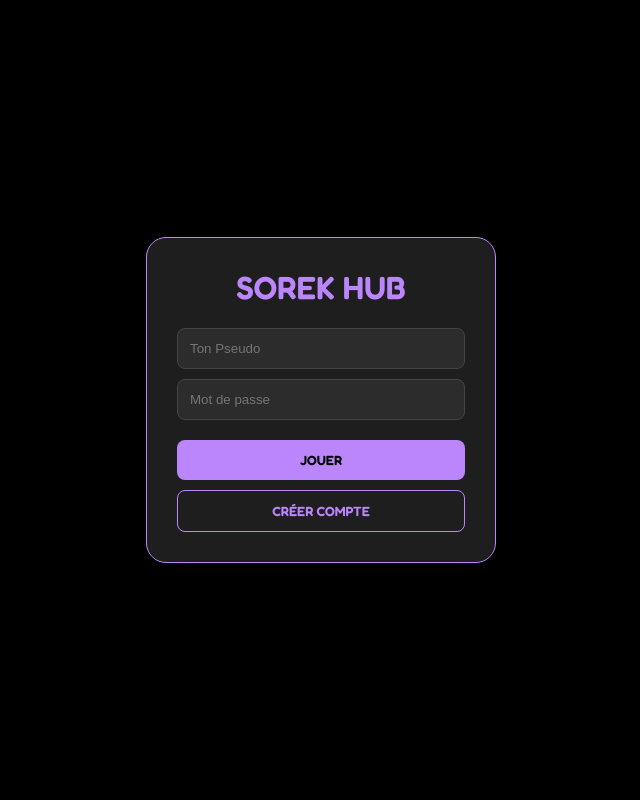
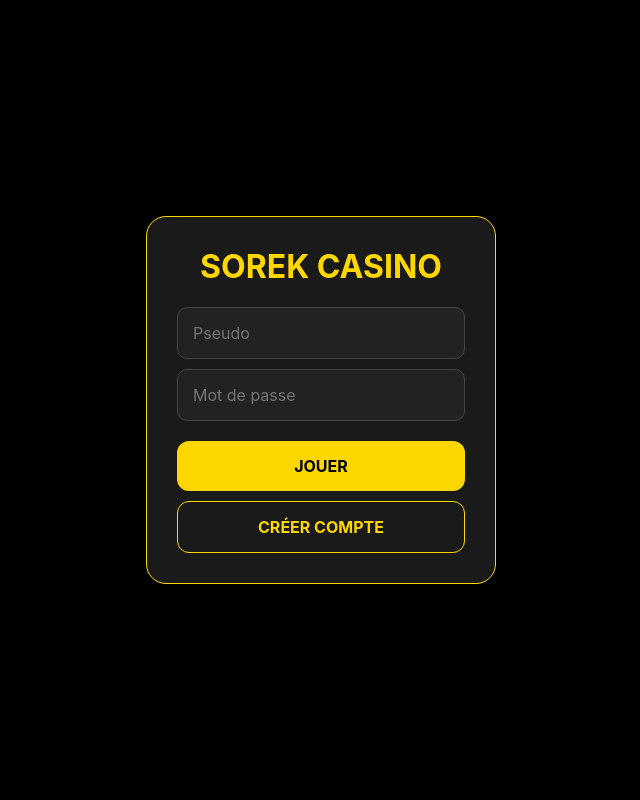
Before and after one commit to daxt61/tokacoockies_games, a Flask app: page / in a window 1280 px wide. Shown: the whole page, without its empty margins (319-959 px from the left). Run offline with Flask 3, Linux system fonts and the light colour scheme; some libraries are stand-ins or nearby versions.

Commit message:
Update index.html

```diff
--- a/templates/index.html
+++ b/templates/index.html
@@ -3,210 +3,307 @@
 <head>
     <meta charset="UTF-8">
     <meta name="viewport" content="width=device-width, initial-scale=1.0, maximum-scale=1.0, user-scalable=no, viewport-fit=cover">
-    <title>Sorek Hub V6 - Ultimate</title>
+    <title>Sorek Casino & Clicker</title>
     <script src="https://cdnjs.cloudflare.com/ajax/libs/socket.io/4.0.1/socket.io.js"></script>
-    <link href="https://fonts.googleapis.com/css2?family=Fredoka:wght@400;600&display=swap" rel="stylesheet">
     <style>
-        :root { --bg: #121212; --panel: #1e1e1e; --accent: #bb86fc; --gold: #ffd700; --green: #03dac6; --red: #cf6679; }
-        * { box-sizing: border-box; -webkit-tap-highlight-color: transparent; }
-        body { background: var(--bg); color: #e0e0e0; font-family: 'Fredoka', sans-serif; margin: 0; height: 100dvh; display: flex; flex-direction: column; overflow: hidden; }
+        :root { --bg: #101010; --panel: #1a1a1a; --accent: #ffd700; --text: #fff; --green: #4caf50; --red: #f44336; }
+        * { box-sizing: border-box; -webkit-tap-highlight-color: transparent; font-family: -apple-system, BlinkMacSystemFont, "Segoe UI", Roboto, sans-serif; }
+
+        body { background: var(--bg); color: var(--text); margin: 0; height: 100dvh; display: flex; flex-direction: column; overflow: hidden; user-select: none; }
+
+        /* TOAST NOTIFICATIONS (Meilleures popups) */
+        #toast-container { position: fixed; top: 50px; left: 50%; transform: translateX(-50%); z-index: 5000; width: 90%; max-width: 350px; pointer-events: none; }
+        .toast { background: rgba(30,30,30,0.95); color: #fff; padding: 12px 20px; border-radius: 25px; margin-bottom: 10px; text-align: center; box-shadow: 0 5px 15px rgba(0,0,0,0.5); opacity: 0; transform: translateY(-20px); transition: 0.3s; border: 1px solid #333; font-weight: bold; }
+        .toast.show { opacity: 1; transform: translateY(0); }
+        .toast.success { border-color: var(--green); color: var(--green); }
+        .toast.error { border-color: var(--red); color: var(--red); }
 
         /* HEADER */
-        header { padding: 15px; background: var(--panel); border-bottom: 2px solid #333; display: flex; justify-content: space-between; align-items: center; padding-top: env(safe-area-inset-top, 15px); }
-        #rank-badge { font-size: 0.7rem; background: var(--accent); color: black; padding: 2px 6px; border-radius: 4px; font-weight: bold; margin-right: 5px; }
+        header { padding: 15px; background: var(--panel); display: flex; justify-content: space-between; align-items: center; border-bottom: 1px solid #333; padding-top: env(safe-area-inset-top, 20px); }
+        .badge { background: #333; padding: 4px 8px; border-radius: 6px; font-size: 0.7rem; font-weight: bold; color: var(--accent); }
 
         /* MAIN */
         main { flex: 1; overflow-y: auto; position: relative; }
-        .view { display: none; padding: 20px; animation: fadeIn 0.3s; }
+        .view { display: none; padding: 20px; animation: fadeUp 0.3s ease-out; height: 100%; }
         .view.active { display: block; }
-        @keyframes fadeIn { from { opacity:0; transform:translateY(10px); } to { opacity:1; transform:translateY(0); } }
+        @keyframes fadeUp { from { opacity:0; transform:translateY(15px); } to { opacity:1; transform:translateY(0); } }
 
-        /* CLICKER */
-        #btn-clicker { width: 160px; height: 160px; border-radius: 50%; border: 8px solid var(--accent); background: radial-gradient(circle, #333 0%, #1e1e1e 100%); font-size: 4rem; cursor: pointer; display: flex; align-items: center; justify-content: center; margin: 20px auto; color: white; box-shadow: 0 0 25px rgba(187, 134, 252, 0.3); }
-        #btn-clicker:active { transform: scale(0.92); border-color: white; }
+        /* BUTTON CLICKER */
+        #clicker-container { display: flex; flex-direction: column; align-items: center; justify-content: center; height: 80%; }
+        #btn-clicker {
+            width: 180px; height: 180px; border-radius: 50%;
+            background: radial-gradient(circle, #2a2a2a, #000);
+            border: 6px solid var(--accent); font-size: 5rem;
+            cursor: pointer; box-shadow: 0 0 30px rgba(255, 215, 0, 0.2);
+            transition: transform 0.05s; display: flex; align-items: center; justify-content: center;
+        }
+        #btn-clicker:active { transform: scale(0.92); border-color: #fff; }
+        .pulse-anim { animation: pulse 0.5s; }
+        @keyframes pulse { 0% {box-shadow: 0 0 0 0 rgba(255, 215, 0, 0.7);} 70% {box-shadow: 0 0 0 20px rgba(0, 0, 0, 0);} 100% {box-shadow: 0 0 0 0 rgba(0, 0, 0, 0);} }
 
         /* CASINO */
-        .slot-machine { background: #000; padding: 20px; border-radius: 15px; border: 4px solid var(--gold); text-align: center; margin-top: 20px; }
-        #slot-display { font-size: 3rem; margin: 20px 0; min-height: 60px; }
-        .btn-gold { background: var(--gold); color: black; }
-
-        /* FRIENDS */
-        .friend-item { display: flex; justify-content: space-between; background: #2c2c2c; padding: 10px; margin-bottom: 8px; border-radius: 8px; align-items: center; }
-        .status-dot { width: 10px; height: 10px; border-radius: 50%; display: inline-block; margin-right: 5px; }
-        .online { background: var(--green); box-shadow: 0 0 5px var(--green); }
-        .offline { background: var(--red); }
+        .slot-machine { background: #000; padding: 20px; border-radius: 20px; border: 4px solid var(--accent); text-align: center; margin-top: 30px; box-shadow: inset 0 0 20px #000; }
+        .slots-window { display: flex; justify-content: center; gap: 10px; font-size: 3.5rem; background: #111; padding: 20px; border-radius: 10px; margin-bottom: 20px; border: 1px solid #333; overflow: hidden; height: 100px; align-items: center; }
+        .slot-col { width: 60px; text-align: center; }
 
         /* UI ELEMENTS */
-        .btn { background: var(--accent); border: none; padding: 12px; color: black; border-radius: 8px; font-weight: 600; width: 100%; margin-top: 10px; font-family: inherit; }
-        input { background: #2c2c2c; border: 1px solid #444; color: white; padding: 12px; border-radius: 8px; width: 100%; margin-bottom: 10px; outline: none; }
+        .btn { width: 100%; padding: 15px; border-radius: 12px; border: none; font-weight: bold; font-size: 1rem; cursor: pointer; margin-top: 10px; transition: 0.2s; }
+        .btn-primary { background: var(--accent); color: #000; }
+        .btn-primary:active { transform: scale(0.98); background: #e6c200; }
+        .btn-red { background: var(--red); color: white; }
+
+        input { width: 100%; padding: 15px; background: #222; border: 1px solid #444; color: white; border-radius: 10px; margin-bottom: 10px; font-size: 1rem; outline: none; }
         input:focus { border-color: var(--accent); }
 
         /* NAVBAR */
-        nav { height: 70px; background: var(--panel); display: flex; justify-content: space-around; align-items: center; padding-bottom: env(safe-area-inset-bottom, 5px); border-top: 1px solid #333; }
-        .nav-item { flex: 1; text-align: center; color: #888; font-size: 0.7rem; cursor: pointer; transition: 0.2s; }
-        .nav-item i { font-size: 1.4rem; display: block; margin-bottom: 3px; }
-        .nav-item.active { color: var(--accent); transform: translateY(-2px); }
+        nav { height: 75px; background: var(--panel); border-top: 1px solid #333; display: flex; justify-content: space-around; align-items: center; padding-bottom: env(safe-area-inset-bottom); z-index: 100; }
+        .nav-item { text-align: center; font-size: 0.7rem; color: #666; transition: 0.2s; flex: 1; }
+        .nav-item i { display: block; font-size: 1.5rem; margin-bottom: 4px; }
+        .nav-item.active { color: var(--accent); transform: translateY(-3px); }
 
-        #auth-overlay { position: fixed; inset: 0; background: #000; z-index: 999; display: flex; align-items: center; justify-content: center; }
-        .auth-box { background: var(--panel); padding: 30px; border-radius: 20px; width: 85%; max-width: 350px; text-align: center; border: 1px solid var(--accent); }
+        /* AUTH */
+        #auth-overlay { position: fixed; inset: 0; background: #000; z-index: 9999; display: flex; align-items: center; justify-content: center; padding: 20px; }
+        .auth-box { width: 100%; max-width: 350px; background: #1a1a1a; padding: 30px; border-radius: 20px; border: 1px solid var(--accent); text-align: center; }
     </style>
 </head>
 <body>
 
+    <div id="toast-container"></div>
+
     <div id="auth-overlay">
         <div class="auth-box">
-            <h1 style="color:var(--accent); margin-top:0">SOREK HUB</h1>
-            <p id="auth-err" style="color:var(--red)"></p>
-            <input id="u" placeholder="Ton Pseudo">
+            <h1 style="color:var(--accent); margin-top:0">SOREK CASINO</h1>
+            <p id="auth-err" style="color:var(--red); font-size:0.9rem;"></p>
+            <input id="u" placeholder="Pseudo">
             <input id="p" type="password" placeholder="Mot de passe">
-            <button class="btn" onclick="auth('login')">JOUER</button>
+            <button class="btn btn-primary" onclick="auth('login')">JOUER</button>
             <button class="btn" style="background:transparent; color:var(--accent); border:1px solid var(--accent)" onclick="auth('register')">CRÉER COMPTE</button>
         </div>
     </div>
 
     <header>
         <div>
-            <span id="rank-badge">...</span>
-            <span id="score-val" style="font-weight:bold; font-size:1.2rem;">0</span> 💰
+            <div class="badge" id="rank-badge">Vagabond</div>
+            <div style="font-size:1.4rem; font-weight:bold; margin-top:2px;"><span id="score-val">0</span> 💰</div>
         </div>
-        <div id="guild-tag" style="font-size:0.8rem; color:#888;">Solo</div>
+        <div style="text-align:right">
+            <div style="font-size:0.8rem; color:#888;">Guilde</div>
+            <div style="color:var(--accent); font-weight:bold;" id="guild-tag">Aucune</div>
+        </div>
     </header>
 
     <main>
-        <div id="view-clicker" class="view active" style="text-align:center">
-            <button id="btn-clicker" onclick="clickAction()">👆</button>
-            <div style="background:#2c2c2c; padding:10px; border-radius:10px; margin:20px;">
-                <h4 style="margin:0 0 10px 0; color:#888">Classement Proche</h4>
-                <div id="rel-rows"></div>
+        <div id="view-clicker" class="view active">
+            <div id="clicker-container">
+                <button id="btn-clicker" onmousedown="clickAction()">👆</button>
+                <div style="margin-top:20px; text-align:center; width:100%">
+                    <div id="relative-lb-box" style="margin-bottom:20px; font-size:0.9rem; color:#888; background:#151515; padding:10px; border-radius:10px; max-width:300px; margin: 0 auto 20px auto;">
+                        Jouez pour voir le classement...
+                    </div>
+                    <button class="btn btn-primary" style="max-width:300px" onclick="buyUpgrade()">
+                        AMÉLIORER <br><small style="font-weight:normal">Coût: <span id="cost-val">100</span></small>
+                    </button>
+                </div>
             </div>
-            <button class="btn" onclick="socket.emit('buy_upgrade')">UPGRADE (Coût: <span id="cost-val">100</span>)</button>
         </div>
 
         <div id="view-casino" class="view">
-            <h2 style="text-align:center; color:var(--gold)">SOREK CASINO 🎰</h2>
+            <h2 style="text-align:center; color:var(--accent)">JACKPOT SLOTS</h2>
             <div class="slot-machine">
-                <div id="slot-display">🍒 🍒 🍒</div>
-                <p style="font-size:0.8rem; color:#888">Coût: 500 clics</p>
-                <button class="btn btn-gold" onclick="spinWheel()">LANCER (500💰)</button>
+                <div class="slots-window">
+                    <div class="slot-col" id="s1">🍒</div>
+                    <div class="slot-col" id="s2">🍒</div>
+                    <div class="slot-col" id="s3">🍒</div>
+                </div>
+                <p style="color:#888; font-size:0.9rem;">Mise: 500 💰 | Jackpot: x50</p>
+                <button class="btn btn-primary" onclick="spinCasino()" id="btn-spin">TOURNER (500)</button>
             </div>
-            <p id="casino-msg" style="text-align:center; margin-top:20px; font-weight:bold;"></p>
+            <div id="casino-result" style="text-align:center; margin-top:20px; font-weight:bold; height:20px;"></div>
         </div>
 
-        <div id="view-friends" class="view">
-            <h3>👥 MES AMIS</h3>
-            <div style="display:flex; gap:5px;">
-                <input id="friend-input" placeholder="Pseudo de l'ami...">
-                <button class="btn" style="width:60px; margin-top:0" onclick="addFriend()">+</button>
-            </div>
-            <div id="requests-box"></div>
-            <div id="friends-list" style="margin-top:20px;"></div>
-        </div>
-
-        <div id="view-chat" class="view">
-            <h3>💬 GLOBAL</h3>
-            <div id="chat-msgs" style="height:350px; overflow-y:auto; background:#000; padding:10px; border-radius:10px;"></div>
-            <div style="display:flex; margin-top:10px; gap:10px;">
-                <input id="mi" placeholder="Message..." style="margin:0;">
-                <button class="btn" style="width:60px; margin:0;" onclick="sendMsg()">➤</button>
-            </div>
+        <div id="view-social" class="view">
+            <h3 style="text-align:center">SOCIAL HUB</h3>
+            <p style="text-align:center; color:#666">Chat et Amis bientôt ici...</p>
         </div>
     </main>
 
     <nav>
-        <div class="nav-item active" onclick="showView('clicker', this)"><i>⚡</i>Click</div>
-        <div class="nav-item" onclick="showView('casino', this)"><i>🎰</i>Casino</div>
-        <div class="nav-item" onclick="showView('friends', this)"><i>👥</i>Amis</div>
-        <div class="nav-item" onclick="showView('chat', this)"><i>💬</i>Chat</div>
+        <div class="nav-item active" onclick="switchView('clicker', this)"><i>⚡</i>Click</div>
+        <div class="nav-item" onclick="switchView('casino', this)"><i>🎰</i>Casino</div>
+        <div class="nav-item" onclick="switchView('social', this)"><i>👥</i>Social</div>
     </nav>
 
     <script>
         const socket = io();
-        let myPseudo = "";
+        let audioCtx = new (window.AudioContext || window.webkitAudioContext)();
+        let myMult = 1;
 
-        // AUTH
+        // --- SOUND ENGINE (Synthétiseur) ---
+        function playSound(type) {
+            if (audioCtx.state === 'suspended') audioCtx.resume();
+            const osc = audioCtx.createOscillator();
+            const gain = audioCtx.createGain();
+            osc.connect(gain);
+            gain.connect(audioCtx.destination);
+
+            if (type === 'click') {
+                osc.frequency.setValueAtTime(600, audioCtx.currentTime);
+                osc.frequency.exponentialRampToValueAtTime(100, audioCtx.currentTime + 0.1);
+                gain.gain.setValueAtTime(0.1, audioCtx.currentTime);
+                gain.gain.exponentialRampToValueAtTime(0.01, audioCtx.currentTime + 0.1);
+                osc.start(); osc.stop(audioCtx.currentTime + 0.1);
+            } else if (type === 'coin') {
+                osc.type = 'sine';
+                osc.frequency.setValueAtTime(1200, audioCtx.currentTime);
+                osc.frequency.exponentialRampToValueAtTime(1800, audioCtx.currentTime + 0.1);
+                gain.gain.setValueAtTime(0.1, audioCtx.currentTime);
+                gain.gain.exponentialRampToValueAtTime(0.01, audioCtx.currentTime + 0.3);
+                osc.start(); osc.stop(audioCtx.currentTime + 0.3);
+            } else if (type === 'spin') {
+                osc.type = 'square';
+                osc.frequency.setValueAtTime(200, audioCtx.currentTime);
+                gain.gain.setValueAtTime(0.05, audioCtx.currentTime);
+                gain.gain.linearRampToValueAtTime(0, audioCtx.currentTime + 0.05);
+                osc.start(); osc.stop(audioCtx.currentTime + 0.05);
+            } else if (type === 'win') {
+                osc.type = 'triangle';
+                osc.frequency.setValueAtTime(500, audioCtx.currentTime);
+                osc.frequency.linearRampToValueAtTime(1000, audioCtx.currentTime + 0.2);
+                gain.gain.setValueAtTime(0.2, audioCtx.currentTime);
+                gain.gain.linearRampToValueAtTime(0, audioCtx.currentTime + 0.5);
+                osc.start(); osc.stop(audioCtx.currentTime + 0.5);
+            }
+        }
+
+        // --- AUTH ---
         function auth(t) {
             const u = document.getElementById('u').value;
             const p = document.getElementById('p').value;
             if(u && p) socket.emit('login_action', {pseudo: u, password: p, type: t});
         }
-        socket.on('auth_error', m => document.getElementById('auth-err').innerText = m);
-        socket.on('notif', m => alert(m));
-
+        socket.on('auth_error', m => showToast(m, 'error'));
         socket.on('login_ok', d => {
-            myPseudo = d.pseudo;
             document.getElementById('auth-overlay').style.display = 'none';
             updateUI(d);
+            showToast(`Bienvenue ${d.pseudo} !`, 'success');
         });
+
+        // --- UI & LOGIC ---
+        let emojis = ["👆", "👊", "🔥", "💎", "👑", "🚀", "🪐", "⚡", "🐲", "🤖"];
 
         function updateUI(d) {
             document.getElementById('score-val').innerText = d.clicks;
             document.getElementById('cost-val').innerText = d.mult * 100;
-            document.getElementById('guild-tag').innerText = d.guild || "Sans Guilde";
+            document.getElementById('guild-tag').innerText = d.guild || "Aucune";
             document.getElementById('rank-badge').innerText = d.rank;
+            myMult = d.mult;
+
+            // Fix Emoji Logic
+            let scoreInt = parseInt(d.clicks);
+            let idx = Math.floor(scoreInt / 500) % emojis.length;
+            document.getElementById('btn-clicker').innerText = emojis[idx];
         }
 
-        // CLICKER
-        function clickAction() {
-            socket.emit('add_click');
-            let s = document.getElementById('score-val');
-            s.innerText = parseInt(s.innerText) + 1; // Simulation visuelle
-        }
+        socket.on('update_full_state', d => updateUI(d));
         socket.on('update_score', d => {
             document.getElementById('score-val').innerText = d.clicks;
             document.getElementById('rank-badge').innerText = d.rank;
+
+            // Emoji update live
+            let idx = Math.floor(d.clicks / 500) % emojis.length;
+            document.getElementById('btn-clicker').innerText = emojis[idx];
         });
 
-        // CASINO
-        function spinWheel() {
-            document.getElementById('slot-display').innerText = "🎰 🎰 🎰";
+        // --- CLICKER ---
+        function clickAction() {
+            playSound('click');
+            // Animation locale immédiate
+            let s = document.getElementById('score-val');
+            s.innerText = parseInt(s.innerText) + myMult;
+
+            // Effet visuel bouton
+            let btn = document.getElementById('btn-clicker');
+            btn.classList.remove('pulse-anim');
+            void btn.offsetWidth; // trigger reflow
+            btn.classList.add('pulse-anim');
+
+            socket.emit('add_click');
+        }
+
+        function buyUpgrade() {
+            socket.emit('buy_upgrade');
+            // Le son 'coin' sera joué si succès via le notif
+        }
+
+        // --- CASINO ANIMATION ---
+        let spinning = false;
+        function spinCasino() {
+            if(spinning) return;
+            let currentScore = parseInt(document.getElementById('score-val').innerText);
+            if(currentScore < 500) return showToast("Pas assez d'argent !", "error");
+
+            spinning = true;
+            document.getElementById('btn-spin').disabled = true;
+            document.getElementById('casino-result').innerText = "";
             socket.emit('spin_wheel');
+
+            // Animation Loop
+            let slots = [document.getElementById('s1'), document.getElementById('s2'), document.getElementById('s3')];
+            let symbols = ["🍒", "🍋", "🍇", "💎", "7️⃣"];
+
+            let interval = setInterval(() => {
+                slots.forEach(s => s.innerText = symbols[Math.floor(Math.random() * symbols.length)]);
+                playSound('spin');
+            }, 100);
+
+            // Attente du résultat
+            socket.once('spin_result', d => {
+                setTimeout(() => { // On laisse tourner un peu pour le suspense (1.5s)
+                    clearInterval(interval);
+                    spinning = false;
+                    document.getElementById('btn-spin').disabled = false;
+
+                    // Affichage résultat
+                    let resSym = d.outcome === 'perdu' ? ["❌","❌","❌"] :
+                                 d.outcome === 'x2' ? ["🍒","🍒","🍒"] :
+                                 d.outcome === 'x5' ? ["💎","💎","💎"] : ["👑","👑","👑"];
+
+                    if(d.outcome === 'perdu') { // Perdu : on mélange
+                         slots[0].innerText = "❌"; slots[1].innerText = "🍋"; slots[2].innerText = "🍇";
+                         showToast("Perdu...", "error");
+                    } else {
+                        slots.forEach((s, i) => s.innerText = resSym[i]);
+                        playSound('win');
+                        showToast(`GAGNÉ ! +${d.gain}`, "success");
+                    }
+                }, 1500);
+            });
         }
-        socket.on('spin_result', d => {
-            const disp = document.getElementById('slot-display');
-            const msg = document.getElementById('casino-msg');
 
-            if(d.outcome === 'perdu') { disp.innerText = "❌ ❌ ❌"; msg.innerText = "Perdu... (-500)"; msg.style.color = "var(--red)"; }
-            else if(d.outcome === 'x2') { disp.innerText = "🍒 🍒 🍒"; msg.innerText = "GAGNÉ ! (+1000)"; msg.style.color = "var(--green)"; }
-            else if(d.outcome === 'x5') { disp.innerText = "💎 💎 💎"; msg.innerText = "GROS LOT ! (+2500)"; msg.style.color = "var(--gold)"; }
-            else { disp.innerText = "👑 👑 👑"; msg.innerText = "JACKPOT !!! (+25000)"; msg.style.color = "orange"; }
-        });
+        // --- TOAST SYSTEM (Popups) ---
+        function showToast(msg, type) {
+            const box = document.createElement('div');
+            box.className = `toast ${type}`;
+            box.innerText = msg;
+            document.getElementById('toast-container').appendChild(box);
 
-        // AMIS
-        function addFriend() { socket.emit('add_friend', {target: document.getElementById('friend-input').value}); }
-        socket.on('update_friends', d => {
-            const reqBox = document.getElementById('requests-box');
-            reqBox.innerHTML = d.requests.map(r => `
-                <div class="friend-item" style="border:1px solid var(--accent)">
-                    <span>Demande de: <b>${r}</b></span>
-                    <button class="btn" style="width:auto; margin:0; padding:5px 10px;" onclick="socket.emit('accept_friend', {target:'${r}'})">Accepter</button>
-                </div>
-            `).join('');
+            // Trigger animation
+            setTimeout(() => box.classList.add('show'), 10);
 
-            const listBox = document.getElementById('friends-list');
-            listBox.innerHTML = d.friends.map(f => `
-                <div class="friend-item">
-                    <div>
-                        <span class="status-dot ${f.online ? 'online':'offline'}"></span>
-                        ${f.name}
-                    </div>
-                    <small style="color:#666">${f.online ? 'En ligne' : 'Absent'}</small>
-                </div>
-            `).join('');
-        });
+            // Auto remove
+            setTimeout(() => {
+                box.classList.remove('show');
+                setTimeout(() => box.remove(), 300);
+            }, 3000);
 
-        // CHAT & NAVIGATION
-        function sendMsg() {
-            let i = document.getElementById('mi');
-            if(i.value) socket.emit('msg', {m: i.value});
-            i.value = "";
+            if(type === 'success') playSound('coin');
         }
-        socket.on('new_msg', d => {
-            let b = document.getElementById('chat-msgs');
-            b.innerHTML += `<div style="margin-bottom:5px"><span style="font-size:0.7rem; background:#333; padding:2px; border-radius:3px;">${d.r}</span> <b>${d.p}:</b> ${d.m}</div>`;
-            b.scrollTop = b.scrollHeight;
-        });
 
-        function showView(id, el) {
+        socket.on('notif_success', m => showToast(m, 'success'));
+        socket.on('notif_error', m => showToast(m, 'error'));
+
+        // --- NAV ---
+        function switchView(id, el) {
             document.querySelectorAll('.view').forEach(v => v.classList.remove('active'));
             document.querySelectorAll('.nav-item').forEach(n => n.classList.remove('active'));
             document.getElementById('view-'+id).classList.add('active');
@@ -214,9 +311,11 @@
         }
 
         socket.on('relative_lb', d => {
-            document.getElementById('rel-rows').innerHTML = d.lb.map(u => `
-                <div style="display:flex; justify-content:space-between; padding:5px; ${u.pseudo === myPseudo ? 'color:var(--accent)':''}">
-                    <span>${u.pseudo}</span><span>${u.clicks}</span>
+            const box = document.getElementById('relative-lb-box');
+            box.innerHTML = d.lb.map(u => `
+                <div style="display:flex; justify-content:space-between; border-bottom:1px solid #222; padding:4px;">
+                    <span style="${u.pseudo === document.getElementById('u').value ? 'color:var(--accent)':''}">${u.pseudo}</span>
+                    <span>${u.clicks}</span>
                 </div>
             `).join('');
         });
```
